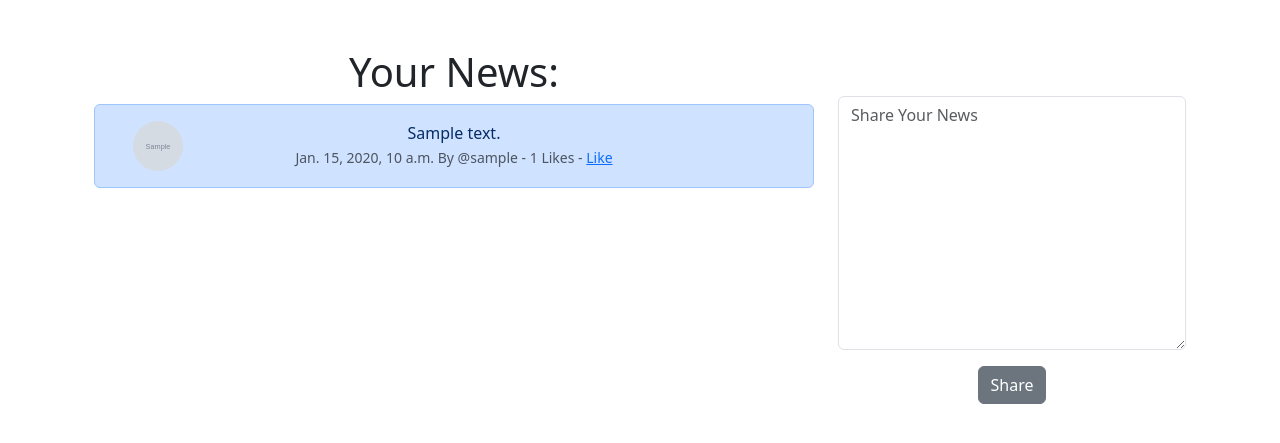
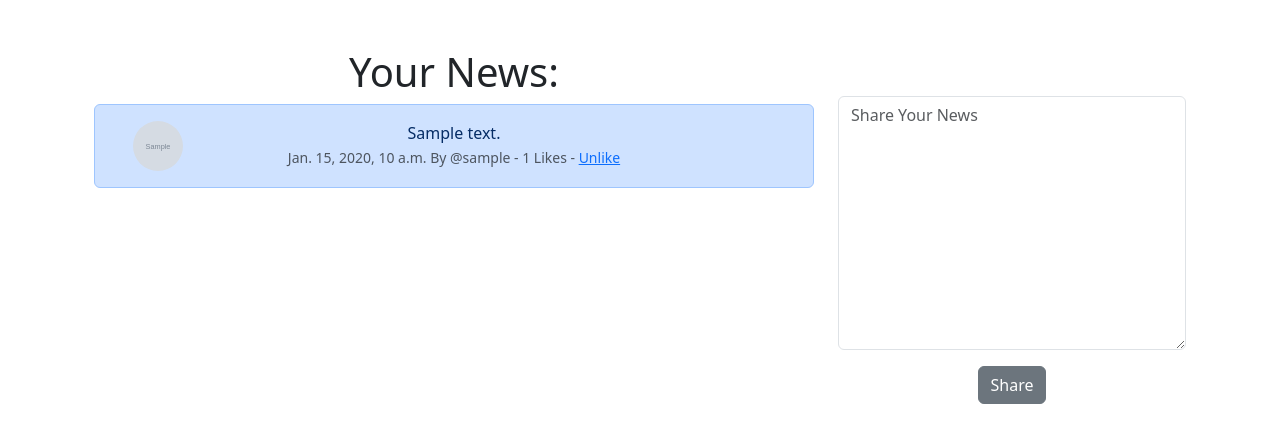
Before and after one commit to sacarr98/NewsStories, a Django app: page / in a window 1280 px wide. Shown: the part 56-499 px from the top of the page. Run offline with Django 5.2, Linux system fonts and the light colour scheme; a user stored in the database is signed in; tables that the repository leaves empty hold one stand-in row (values such as "Sample post"); grey boxes marked "Sample" are stand-in pictures.

Commit message:
add logic so like button displays unlike when a post has already been liked

```diff
--- a/yournews/templates/home.html
+++ b/yournews/templates/home.html
@@ -22,7 +22,12 @@
                                 <br/>
                                 <small class="text-muted">
                                 {{ newspost.created_at }} By @{{ newspost.user.username }}
-                                - {{ newspost.number_of_likes }} Likes - <a href="{% url 'news_like' newspost.id %}">Like</a>
+                                - {{ newspost.number_of_likes }} Likes -
+                                {% if user in newspost.likes.all %}
+                                <a href="{% url 'news_like' newspost.id %}">Unlike</a>
+                                {% else %}
+                                <a href="{% url 'news_like' newspost.id %}">Like</a>
+                                {% endif %}
                                 </small>
                             </div>
                         </div>
```
